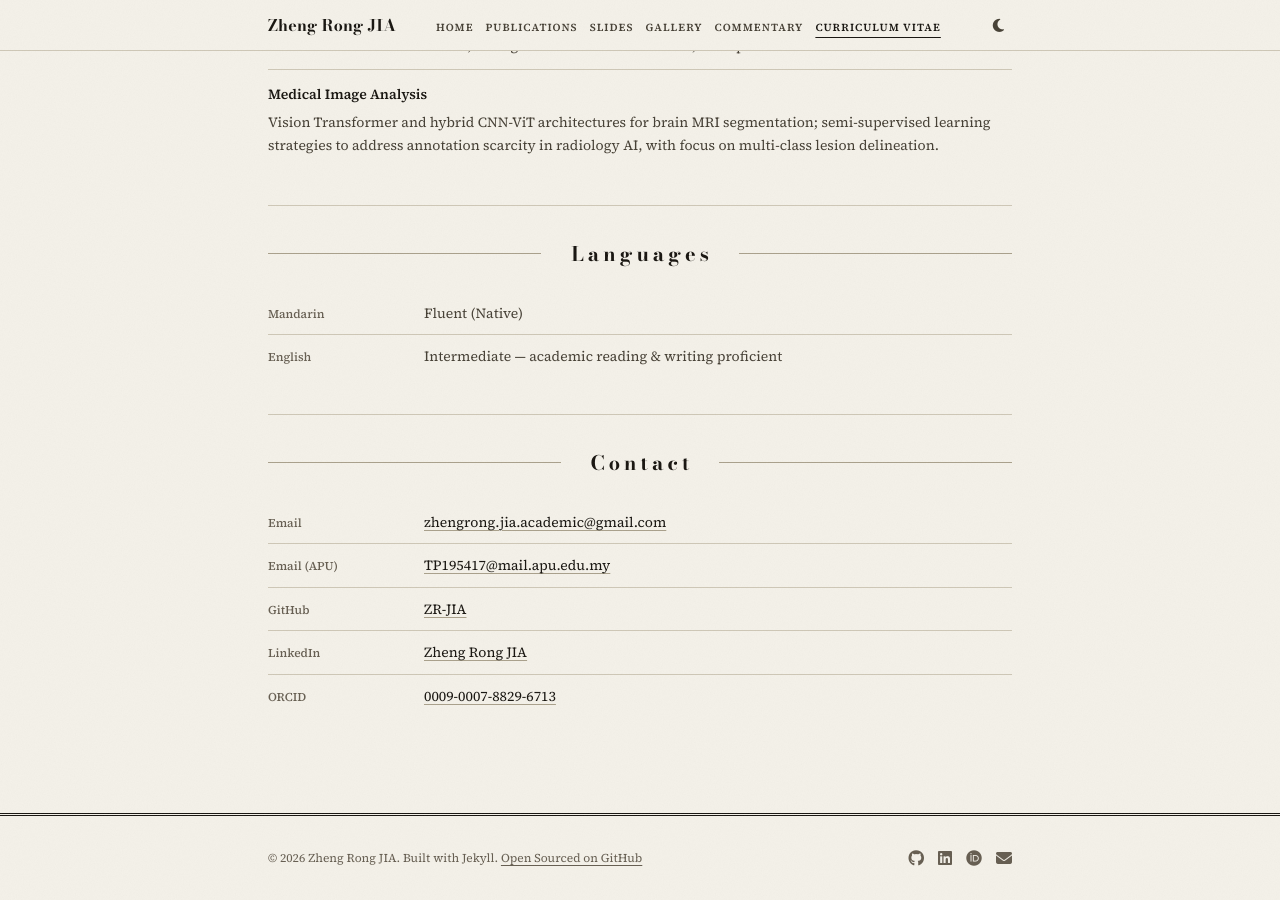
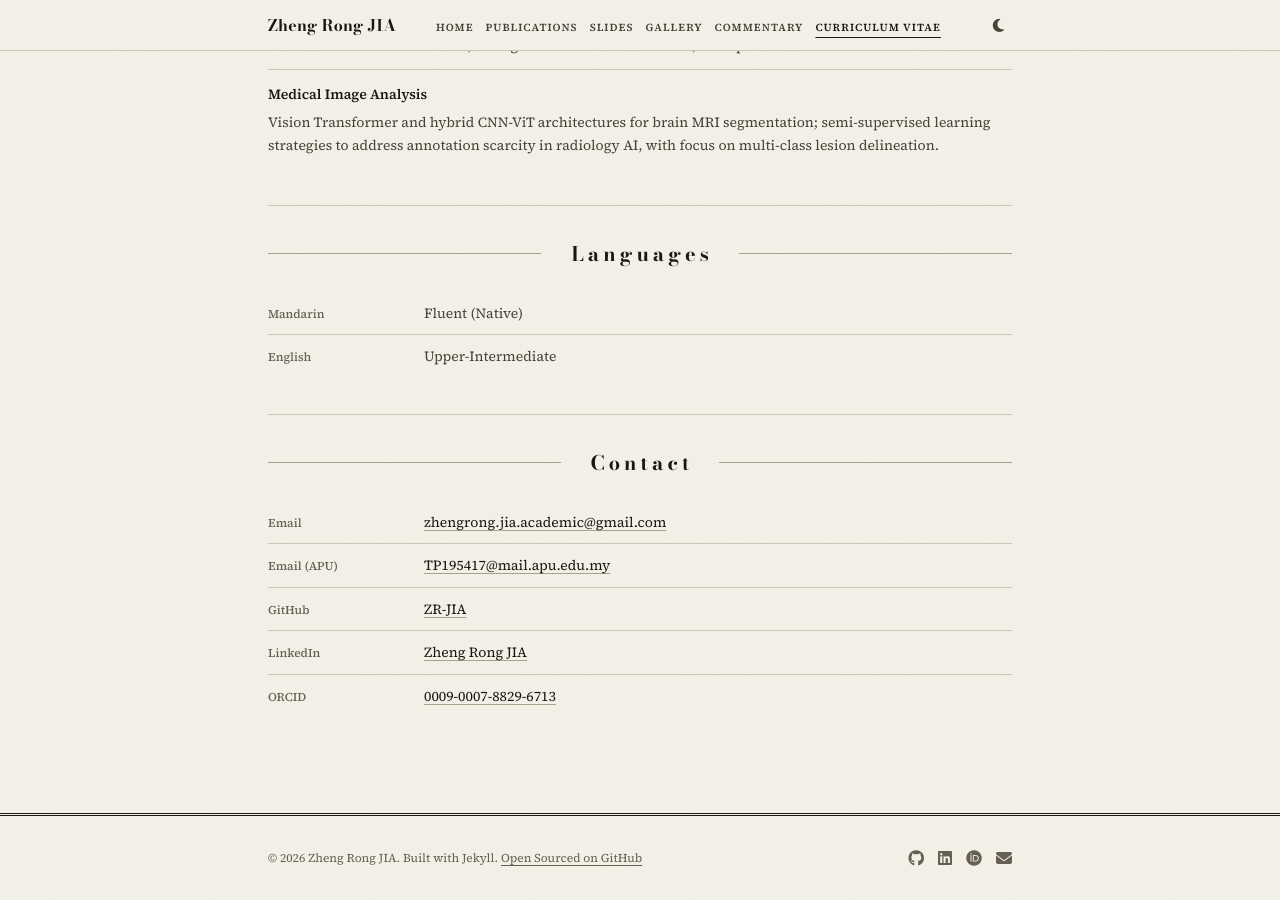
Before and after one commit to ZR-JIA/zr-jia.github.io, a Jekyll site: the page built from _pages/cv.md, in a window 1280 px wide and 900 px high, scrolled down 3375 px. Built offline with Jekyll 4.4.1, drawn with Linux system fonts in a browser that asks for light colours.

Commit message:
content: state English level as Upper-Intermediate
Replace "Intermediate - academic reading & writing proficient" with the
level alone, Upper-Intermediate.

```diff
--- a/_pages/cv.md
+++ b/_pages/cv.md
@@ -242,7 +242,7 @@ description: "Curriculum Vitae of Zheng Rong JIA — AI researcher with expertis
         </div>
         <div class="skill-row">
           <span class="skill-category">English</span>
-          <span class="skill-items">Intermediate &mdash; academic reading &amp; writing proficient</span>
+          <span class="skill-items">Upper-Intermediate</span>
         </div>
       </div>
     </section>
```
